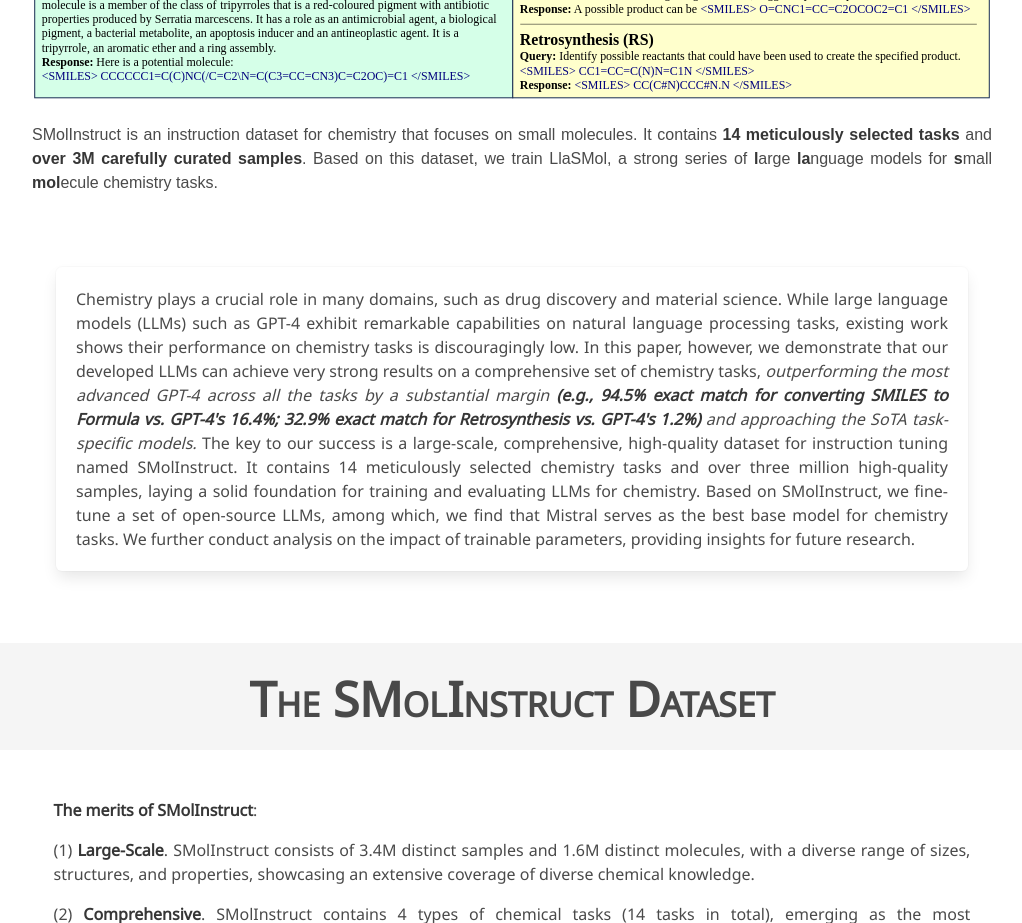
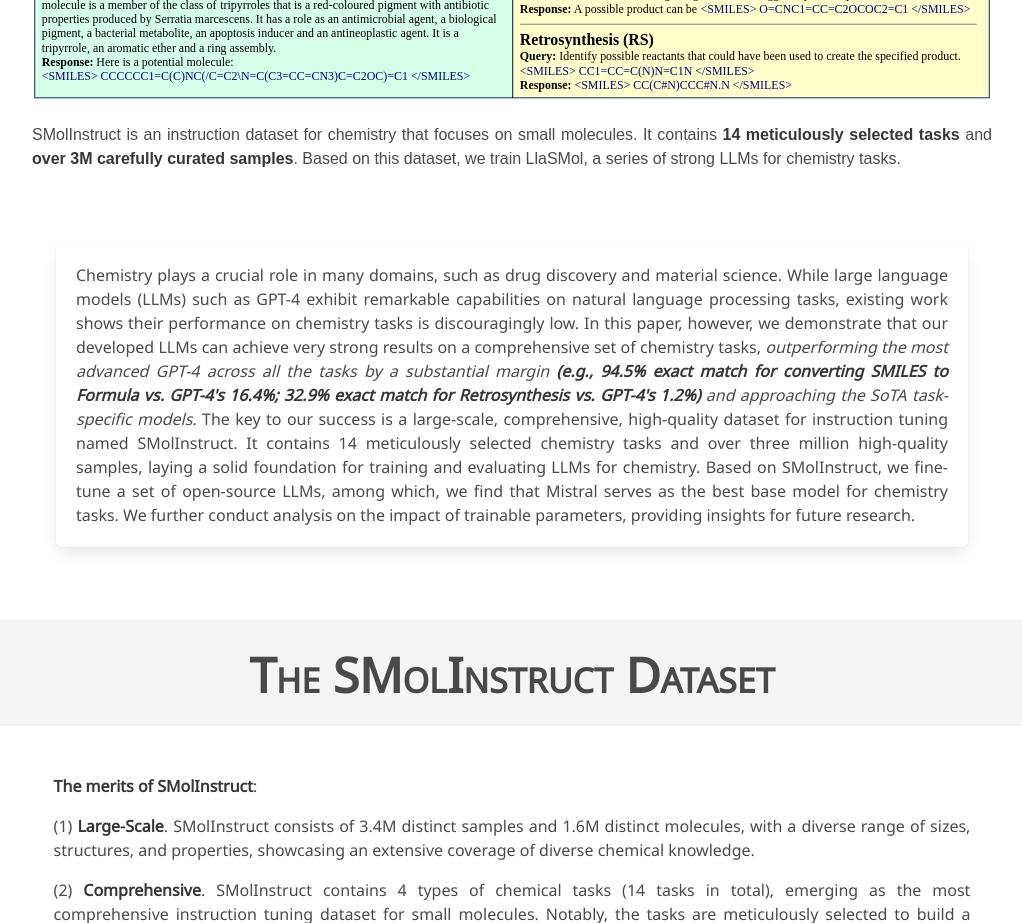
Before and after one commit to OSU-NLP-Group/LLM4Chem, a plain HTML site: page index.html in a window 1280 px wide. Shown: the part 1120-2043 px from the top of the page, without its empty margins (128-1150 px from the left). Drawn offline with nearby package versions, Linux system fonts and the light colour scheme; a script that the page names is missing; some icons are missing; a web font is replaced by a local one.

Commit message:
Update index.html

```diff
--- a/index.html
+++ b/index.html
@@ -245,7 +245,7 @@
         <p>
           SMolInstruct is an instruction dataset for chemistry that focuses on small molecules.
           It contains <strong>14 meticulously selected tasks</strong> and <strong>over 3M carefully curated samples</strong>.
-          Based on this dataset, we train LlaSMol, a strong series of <strong>l</strong>arge <strong>la</strong>nguage models for <strong>s</strong>mall <strong>mol</strong>ecule chemistry tasks.
+          Based on this dataset, we train LlaSMol, a series of strong LLMs for chemistry tasks.
         </p>
       </div>
     </div>
```
